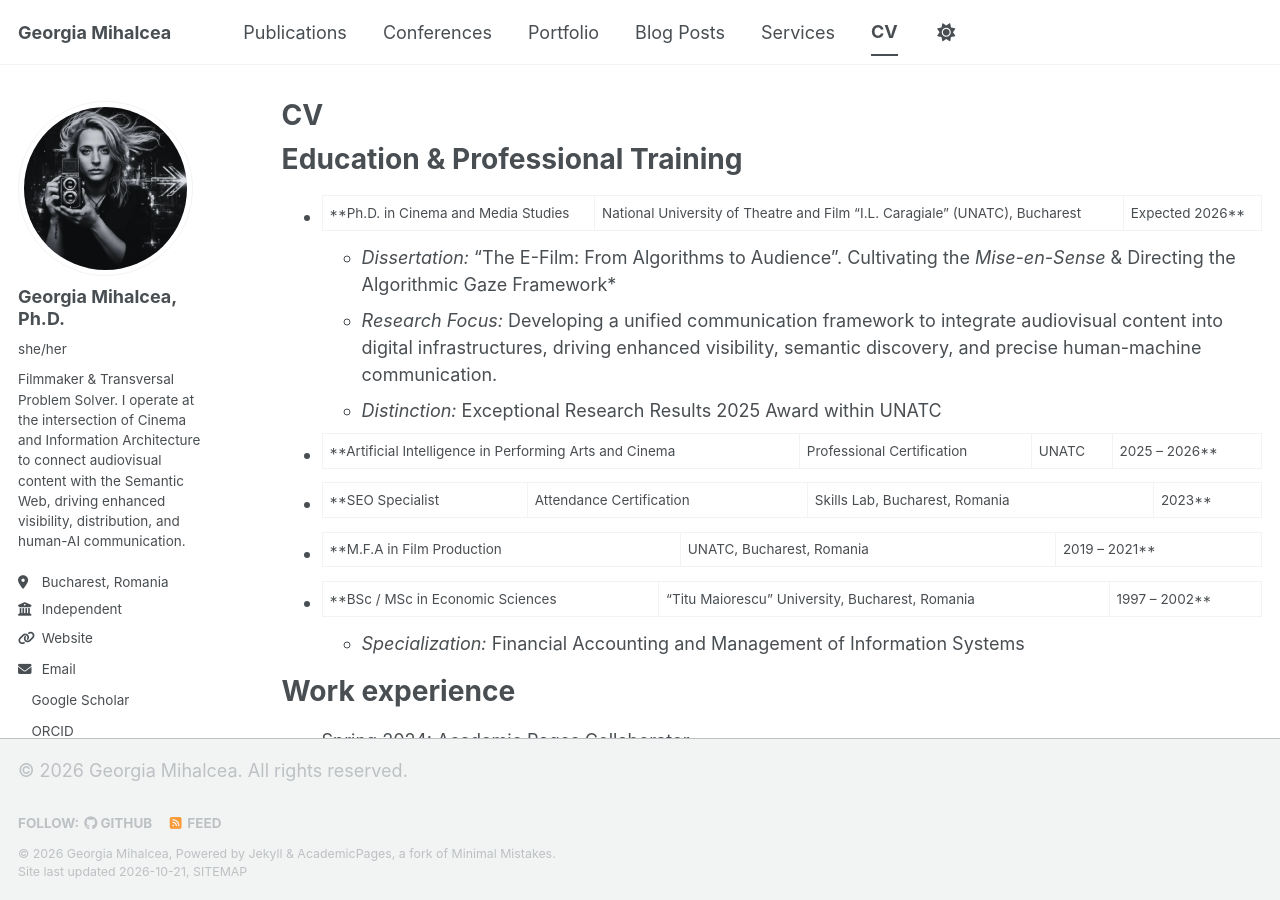
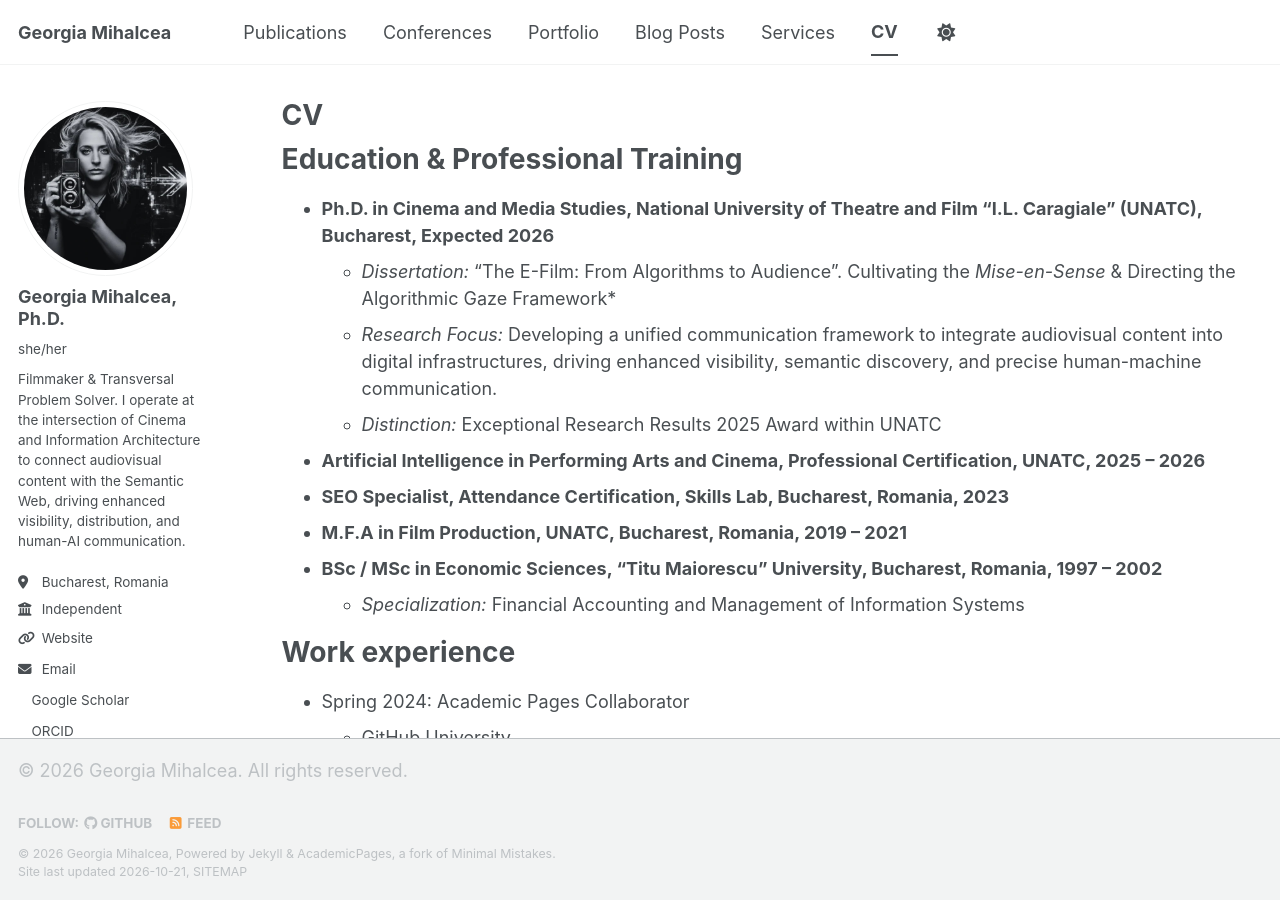
Before and after one commit to GeorgiaMihalcea/georgiamihalcea.github.io, a Jekyll site: the page built from _pages/cv.md, in a window 1280 px wide and 900 px high. Built offline with Jekyll 4.4.1, drawn with Linux system fonts in a browser that asks for light colours; a style sheet for code colours, icons or effects is not loaded.

Commit message:
Refactor education section formatting in cv.md

```diff
--- a/_pages/cv.md
+++ b/_pages/cv.md
@@ -6,14 +6,14 @@ author_profile: true
 ---
 Education & Professional Training
 ======
-*   **Ph.D. in Cinema and Media Studies | National University of Theatre and Film "I.L. Caragiale" (UNATC), Bucharest | Expected 2026**
+*   **Ph.D. in Cinema and Media Studies, National University of Theatre and Film "I.L. Caragiale" (UNATC), Bucharest, Expected 2026**
     *   *Dissertation:* "The E-Film: From Algorithms to Audience". Cultivating the *Mise-en-Sense* & Directing the Algorithmic Gaze Framework*
     *   *Research Focus:* Developing a unified communication framework to integrate audiovisual content into digital infrastructures, driving enhanced visibility, semantic discovery, and precise human-machine communication.
     *   *Distinction:* Exceptional Research Results 2025 Award within UNATC
-* **Artificial Intelligence in Performing Arts and Cinema | Professional Certification | UNATC | 2025 – 2026**
-* **SEO Specialist | Attendance Certification | Skills Lab, Bucharest, Romania | 2023**
-* **M.F.A in Film Production | UNATC, Bucharest, Romania | 2019 – 2021**
-* **BSc / MSc in Economic Sciences | "Titu Maiorescu" University, Bucharest, Romania | 1997 – 2002**
+* **Artificial Intelligence in Performing Arts and Cinema, Professional Certification, UNATC, 2025 – 2026**
+* **SEO Specialist, Attendance Certification, Skills Lab, Bucharest, Romania, 2023**
+* **M.F.A in Film Production, UNATC, Bucharest, Romania, 2019 – 2021**
+* **BSc / MSc in Economic Sciences, "Titu Maiorescu" University, Bucharest, Romania, 1997 – 2002**
     *   *Specialization:* Financial Accounting and Management of Information Systems
 
 Work experience
```
